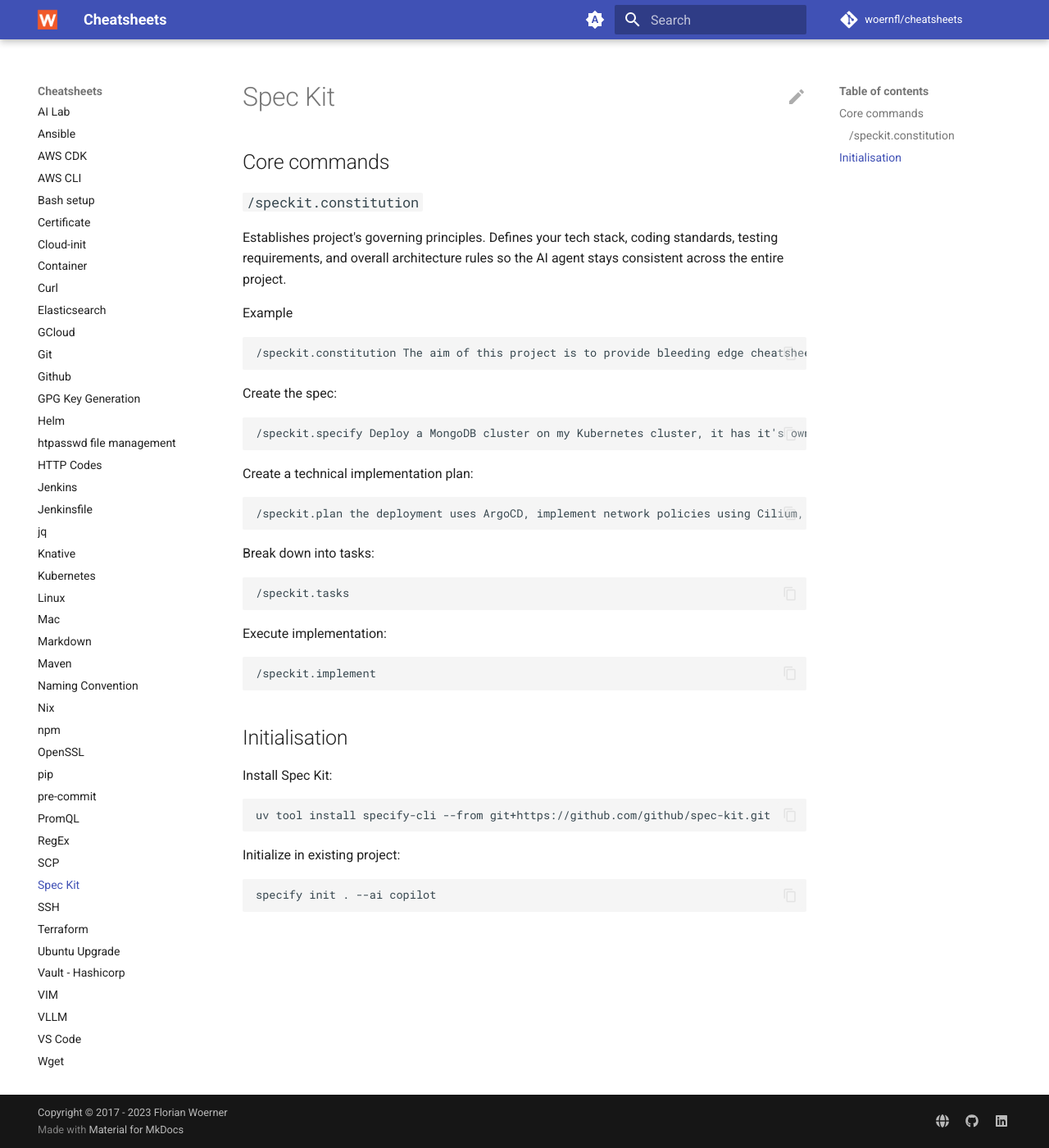
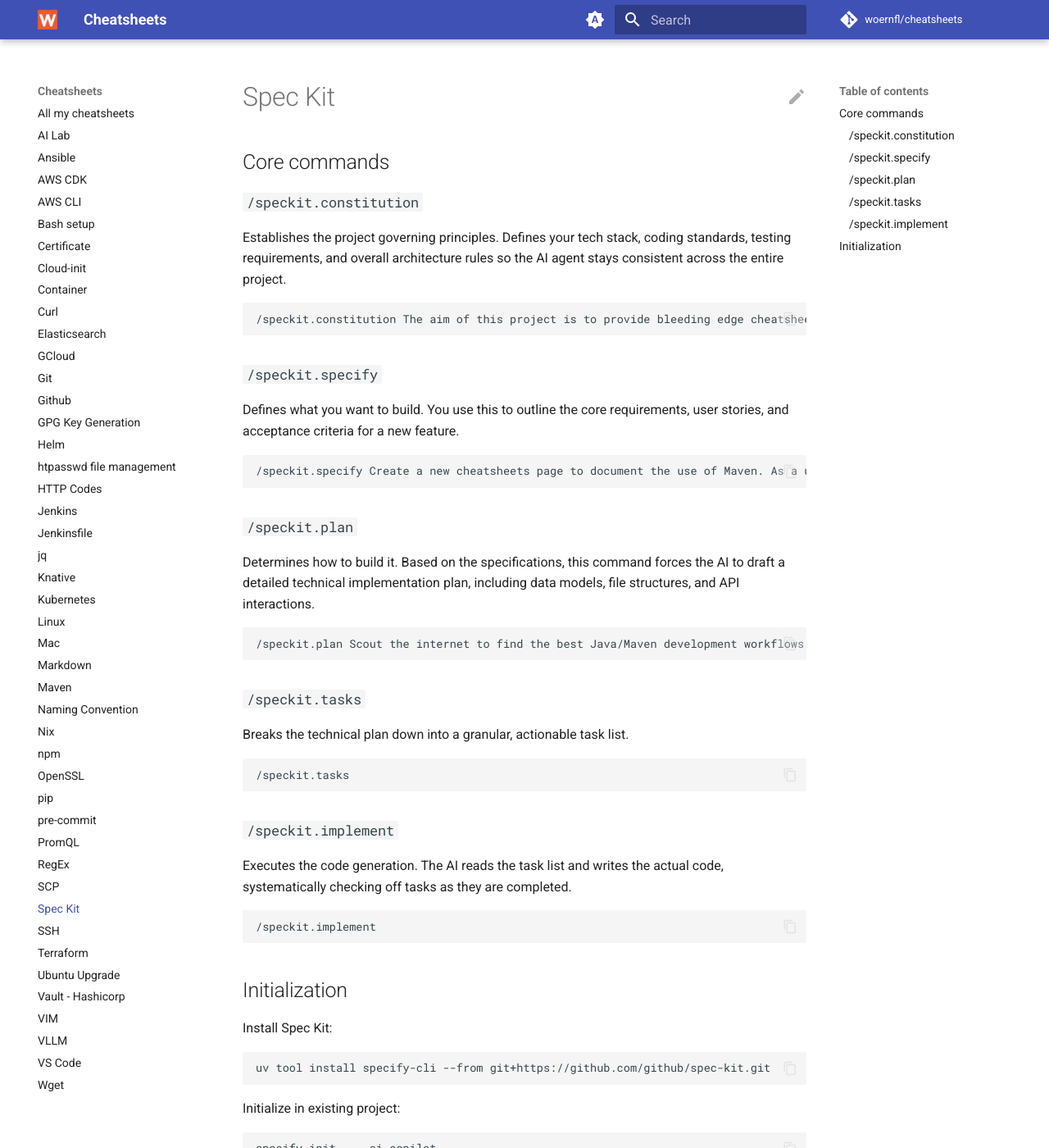
Before and after one commit to woernfl/cheatsheets, an MkDocs documentation site: the page built from docs/spec-kit.md, in a window 1280 px wide and 1400 px high. Shown: the whole window at 82% size. Built offline with MkDocs 1.6.1 and Material for MkDocs 9.7.7, drawn with Linux system fonts in a browser that asks for light colours; comment, search, counter and statistics services are not loaded.

Commit message:
Reformatted the spec-kit.md file
Signed-off-by: Florian Woerner <florian.woerner@onmyown.io>

````diff
--- a/docs/spec-kit.md
+++ b/docs/spec-kit.md
@@ -4,39 +4,45 @@
 
 ### `/speckit.constitution`
 
-Establishes project's governing principles. Defines your tech stack, coding standards, testing requirements, and overall architecture rules so the AI agent stays consistent across the entire project.
-
-Example
+Establishes the project governing principles. Defines your tech stack, coding standards, testing requirements, and overall architecture rules so the AI agent stays consistent across the entire project.
 
 ```bash
-/speckit.constitution The aim of this project is to provide bleeding edge cheatsheets. Most of the files are un markdown. Mkdocs, a static site generator, is used to transform the Markdown files in HTML/CSS/JavaScript files. The Material for MkDocs addon is used. All the files are build and hosted using Netlify. All the Markdown files are linted using pre-commit hooks and GitHub actions.
+/speckit.constitution The aim of this project is to provide bleeding edge cheatsheets. Most of the files are in markdown. MkDocs, a static site generator, is used to transform the Markdown files to HTML/CSS/JavaScript files. The Material for MkDocs addon is used. All the files are built and hosted using Netlify. All the Markdown files are linted using pre-commit hooks and GitHub Actions.
 ```
 
-Create the spec:
+### `/speckit.specify`
+
+Defines what you want to build. You use this to outline the core requirements, user stories, and acceptance criteria for a new feature.
 
 ```bash
-/speckit.specify Deploy a MongoDB cluster on my Kubernetes cluster, it has it's own namespace, focuse on reliability of the deployment, if there is a public helm chart use it
+/speckit.specify Create a new cheatsheets page to document the use of Maven. As a user I should be able to find all the commands I have to type in a chronological order from the start of a project to the build and test of an artefact.
 ```
 
-Create a technical implementation plan:
+### `/speckit.plan`
+
+Determines how to build it. Based on the specifications, this command forces the AI to draft a detailed technical implementation plan, including data models, file structures, and API interactions.
 
 ```bash
-/speckit.plan the deployment uses ArgoCD, implement network policies using Cilium, if there is a public helm chart use it
+/speckit.plan Scout the internet to find the best Java/Maven development workflows. Compile your findings. Produce a markdown page containing the end result of your compilation. This page will follow the formatting of the other markdown pages that you will find in the docs folder of this repo.
 ```
 
-Break down into tasks:
+### `/speckit.tasks`
+
+Breaks the technical plan down into a granular, actionable task list.
 
 ```bash
 /speckit.tasks
 ```
 
-Execute implementation:
+### `/speckit.implement`
+
+Executes the code generation. The AI reads the task list and writes the actual code, systematically checking off tasks as they are completed.
 
 ```bash
 /speckit.implement
 ```
 
-## Initialisation
+## Initialization
 
 Install Spec Kit:
 
````
Also changed, not shown: .cspell.json (added).
